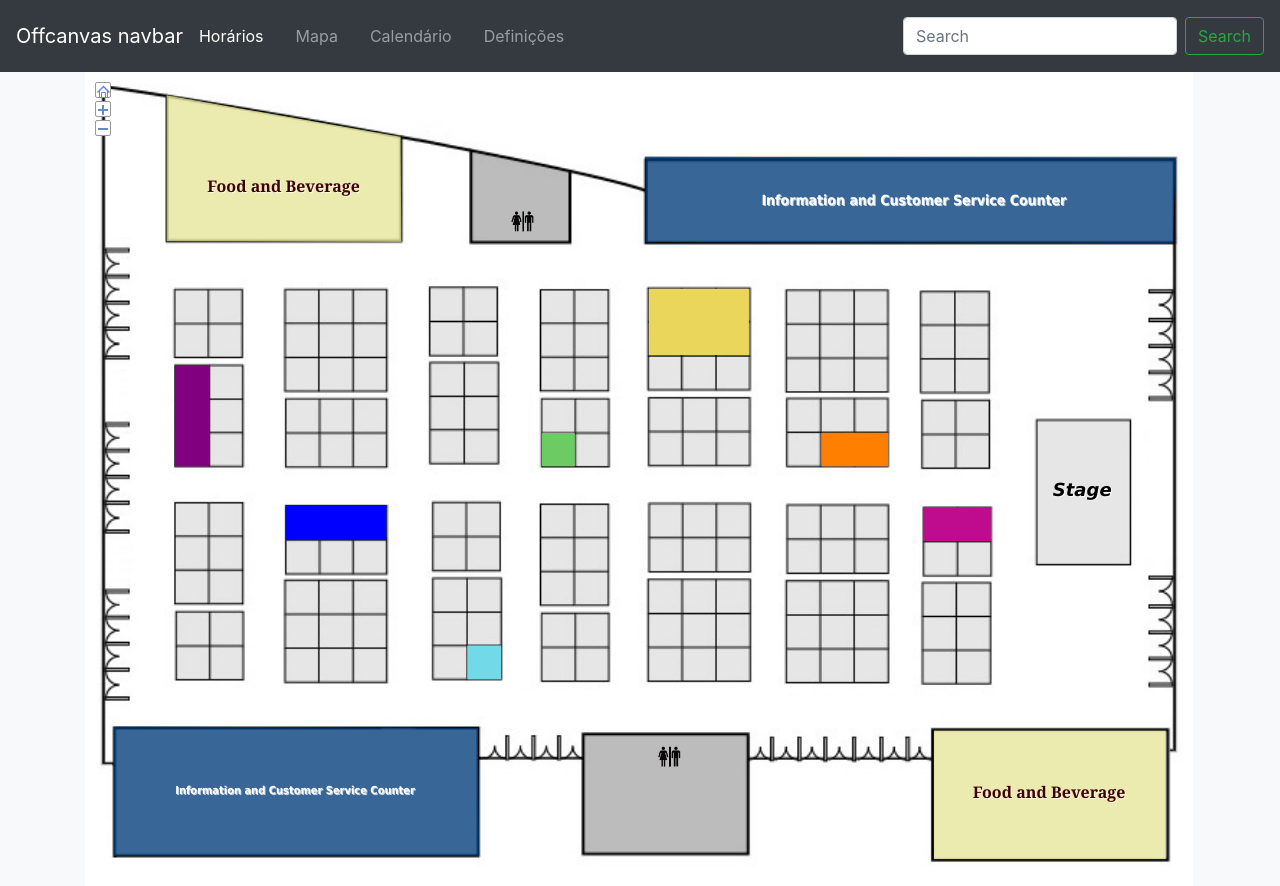
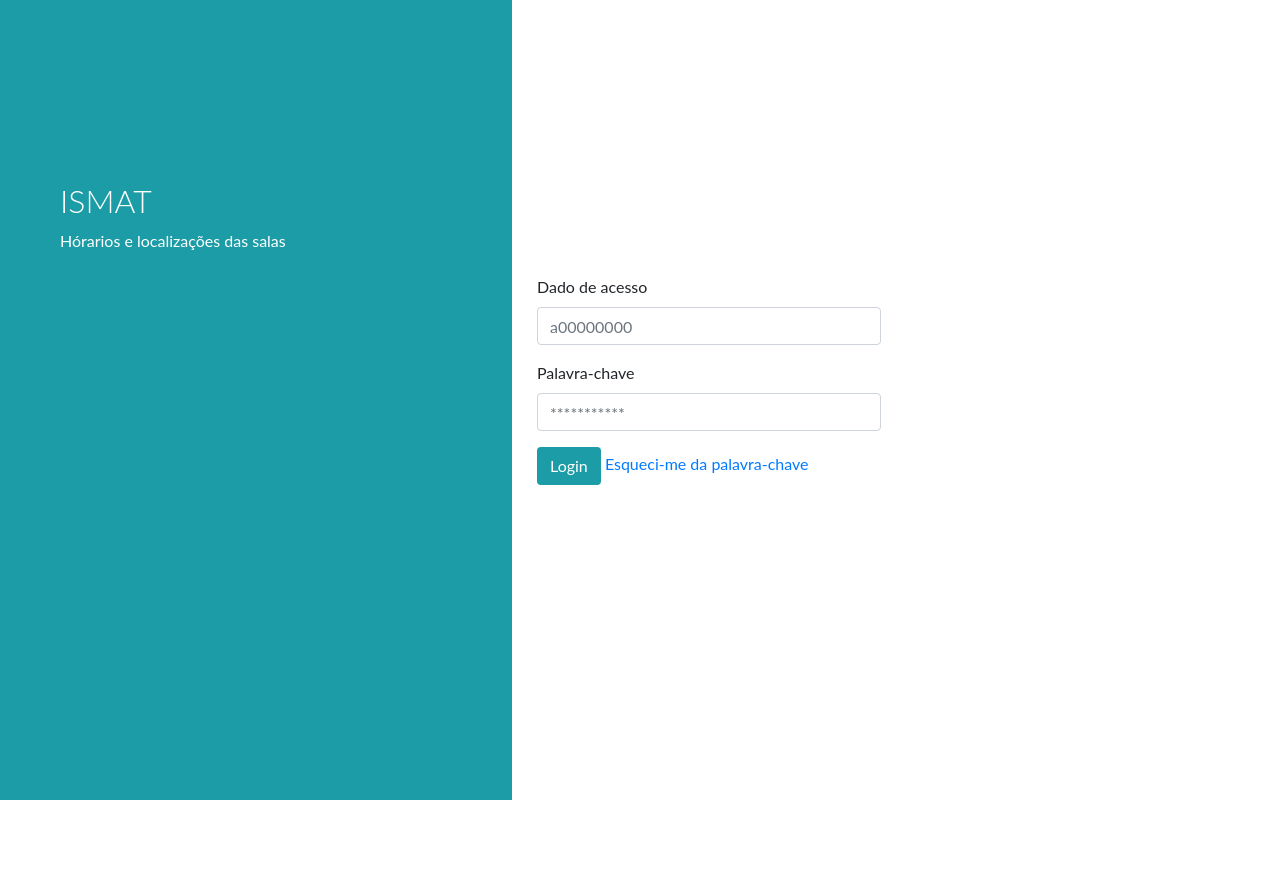
Before and after one commit to marciomdsilva/classroom-finder, a Flask app: page / in a window 1280 px wide. After the commit the page ends 800 px from the top, so only its background shows below. Run offline with Flask 2, Linux system fonts and the light colour scheme; parts of the project's set-up code (start-up, migrations or seed data) failed here and were passed over; some libraries are stand-ins or nearby versions.

Commit message:
Autenticação, mudança de templates e crição do formulario de login e recuperar, criar routas e templates dos cruds à parte, validar se o utilizador está autenticado no acesso às páginas

```diff
--- a/app.py
+++ b/app.py
@@ -11,6 +11,10 @@
 from resources.confirmation import Confirmation, ConfirmationByUser
 
 from routes.main import main
+from routes.administracao.cadeiras import admCadeiras
+from routes.administracao.utilizadores import admUtilizadores
+from routes.administracao.cursos import admCursos
+from routes.administracao.horarios import admHorarios
 
 app = Flask(__name__)
 app.config["SQLALCHEMY_DATABASE_URI"] = os.environ.get("DATABASE_URL")
@@ -109,6 +113,10 @@
 api.add_resource(ConfirmationByUser, "/confirmation/user/<int:user_id>")
 
 app.register_blueprint(main)
+app.register_blueprint(admUtilizadores)
+app.register_blueprint(admCadeiras)
+app.register_blueprint(admCursos)
+app.register_blueprint(admHorarios)
 
 if __name__ == "__main__":
     db.init_app(app)
--- a/routes/main.py
+++ b/routes/main.py
@@ -1,33 +1,104 @@
-from flask import Blueprint, render_template
+import os
+
+import requests
+from flask import Blueprint, render_template, redirect, request, json, session
 
 main = Blueprint('main', __name__, template_folder='templates')
 
-data = {
-    'page': 'horarios',
-    'access': 0,
-}
+@main.route('/')
+def login():
+    returnRedirect = confirmCredentials(1)
+    if returnRedirect != "":
+        return redirect(returnRedirect)
+    return render_template('login.html')
 
 
-@main.route('/')
+@main.route('/', methods=['POST'])
+def auth():
+    returnRedirect = confirmCredentials(1)
+    if returnRedirect != "":
+        return redirect(returnRedirect)
+
+    dataPost = {"username": request.form.get("dadoAcesso"),
+                "password": request.form.get("password")}
+    url = "http://127.0.0.1:5000//login?"
+    headers = {
+        'Content-Type': 'application/json'
+    }
+    payload = json.dumps(dataPost).replace('"', '\"');
+    r = requests.request("POST", url, headers=headers, data=payload)
+
+    if r.status_code == 200:
+        response = r.json()
+        session['access_token'] = response['access_token']
+        session['refresh_token'] = response['refresh_token']
+        session['access'] = "1";
+        return redirect("/horarios")
+    elif r.status_code == 401:
+        return render_template("/login.html", data="Dados incorretos.")
+    else:
+        return render_template("/login.html", data="Tente novamente.")
+
+@main.route('/recuperar')
+def recuperar():
+    returnRedirect = confirmCredentials(1)
+    if returnRedirect != "":
+        return redirect(returnRedirect)
+
+    return render_template('recuperar.html')
+
+
+@main.route('/recuperar', methods=['POST'])
+def recuperarSendEmail():
+    returnRedirect = confirmCredentials(1)
+    if returnRedirect != "":
+        return redirect(returnRedirect)
+
+    return render_template('login.html', data="Email enviado")
+
+
 @main.route('/horarios')
 def horariotab():
-    data['page'] = "horarios"
-    return render_template('index.html', data=data)
+    returnRedirect = confirmCredentials(0)
+    if returnRedirect != "":
+        return redirect(returnRedirect)
+
+    session['page'] = "horarios"
+    return render_template('index.html')
 
 
 @main.route('/mapa')
 def maptab():
-    data['page'] = "mapa"
-    return render_template('index.html', data=data)
+    session['page'] = "mapa"
+    return render_template('index.html')
 
 
 @main.route('/calendario')
 def calendarTab():
-    data['page'] = "calendario"
-    return render_template('index.html', data=data)
+    session['page'] = "calendario"
+    return render_template('index.html')
 
 
 @main.route('/definicoes')
-def settingsTab():
-    data['page'] = "definicoes"
-    return render_template('index.html', data=data)
+def definicoesTab():
+    session['page'] = "definicoes"
+    return render_template('index.html')
+
+@main.route('/logout')
+def logout():
+    if len(session.keys()) != 0:
+        session.clear()
+    return redirect("/")
+
+
+def confirmCredentials(notAutenticated=0):
+    # Encontra-se autenticado, validar se tem token associados para a pagina
+    if notAutenticated == 0:
+        if len(session.keys()) == 0 :
+            return "/"
+        elif session.get('page') == "" :
+            return "/horarios"
+    # Não se encontra autenticado == 1, validar se está numa zona não autenticada
+    elif len(session.keys()) != 0 and session.get('access_token') != "" and session.get('refresh_token') != "":
+        return "/horarios"
+    return "";
--- a/static/css/main.css
+++ b/static/css/main.css
@@ -1,7 +1,14 @@
 
+body{
+    overflow-y: hidden;
+}
 
 #imap5custom_54620779 > div > div > svg {
     float:left;
     margin-left:-1px;
     margin-right:-1px;
 }
+
+.bg-whiteblue{
+    background-color: #1b9ca6;
+}
--- /dev/null
+++ b/templates/administracao/utilizadores/listagem.html
@@ -0,0 +1,6 @@
+{% extends 'template.html' %}
+
+
+{% block content %}
+    <h2>Listagem de utilizadores</h2>
+{% endblock %}
--- /dev/null
+++ b/templates/login.html
@@ -0,0 +1,122 @@
+<!doctype html>
+<html lang="en">
+<head>
+    <link href="{{ url_for('static', filename='css/bootstrap/bootstrap.min.css') }}" rel="stylesheet">
+    <link href="{{ url_for('static', filename='css/main.css') }}" rel="stylesheet">
+    <script src="//maxcdn.bootstrapcdn.com/bootstrap/4.0.0/js/bootstrap.min.js"></script>
+    <title>ISMAT Localizações</title>
+
+    <style>
+        body {
+            font-family: "Lato", sans-serif;
+        }
+
+
+        .main-head {
+            height: 150px;
+            background: #FFF;
+
+        }
+
+        .sidenav {
+            height: 100%;
+            overflow-x: hidden;
+            padding-top: 20px;
+        }
+
+
+        .main {
+            padding: 0px 10px;
+        }
+
+        @media screen and (max-height: 450px) {
+            .sidenav {
+                padding-top: 15px;
+            }
+
+            .sidenav {
+                height: auto;
+            }
+        }
+
+        @media screen and (max-width: 450px) {
+            .login-form {
+                margin-top: 10%;
+            }
+
+            .register-form {
+                margin-top: 10%;
+            }
+
+            .sidenav {
+                height: auto;
+            }
+        }
+
+        @media screen and (min-width: 768px) {
+            .main {
+                margin-left: 40%;
+            }
+
+            .sidenav {
+                width: 40%;
+                position: fixed;
+                z-index: 1;
+                top: 0;
+                left: 0;
+            }
+
+            .login-form {
+                margin-top: 80%;
+            }
+
+            .register-form {
+                margin-top: 20%;
+            }
+        }
+
+        .login-main-text {
+            margin-top: 20%;
+            padding: 60px;
+            color: #fff;
+        }
+
+        .login-main-text h2 {
+            font-weight: 300;
+        }
+
+        .btn-black {
+            background-color: #000 !important;
+            color: #fff;
+        }
+
+    </style>
+</head>
+<body>
+<div class="sidenav bg-whiteblue">
+    <div class="login-main-text">
+        <h2>ISMAT</h2>
+        <p>Hórarios e localizações das salas</p>
+    </div>
+</div>
+<div class="main">
+    <div class="col-md-6 col-sm-12">
+        <div class="login-form">
+            <form action="/" method="post" >
+                <div class="form-group">
+                    <label for="dadoAcesso">Dado de acesso</label>
+                    <input type="text" class="form-control" name="dadoAcesso" id="dadoAcesso" required placeholder="a00000000">
+                </div>
+                <div class="form-group">
+                    <label for="password">Palavra-chave</label>
+                    <input type="password" class="form-control" name="password" id="password" required placeholder="***********">
+                </div>
+                <button type="submit" class="btn bg-whiteblue text-white ">Login</button>
+                <a href="/recuperar">Esqueci-me da palavra-chave</a>
+            </form>
+
+        </div>
+    </div>
+</div>
+</body>
+</html>
--- a/templates/template.html
+++ b/templates/template.html
@@ -6,8 +6,8 @@
     <meta name="description" content="">
     <meta name="author" content="Mark Otto, Jacob Thornton, and Bootstrap contributors">
     <meta name="generator" content="Jekyll v4.1.1">
-    <title>Offcanvas template · Bootstrap</title>
-
+    <title>ISMAT Localizações</title>
+    <link rel="shortcut icon" href="{{url_for('static', filename='favicon.ico')}}">
 
     <!-- Bootstrap core CSS -->
     <link href="{{ url_for('static', filename='css/bootstrap/bootstrap.min.css') }}" rel="stylesheet">
@@ -33,63 +33,61 @@
     <link href="{{ url_for('static', filename='css/offcanvas.css') }}" rel="stylesheet">
 </head>
 <body class="bg-light">
-<nav class="navbar navbar-expand-lg fixed-top navbar-dark bg-dark">
-    <a class="navbar-brand mr-auto mr-lg-0" href="#">Offcanvas navbar</a>
+<nav class="navbar navbar-expand-lg fixed-top navbar-dark bg-whiteblue" >
+    <a class="navbar-brand mr-auto mr-lg-0" href="#">ISMAT</a>
     <button class="navbar-toggler p-0 border-0" type="button" data-toggle="offcanvas">
         <span class="navbar-toggler-icon"></span>
     </button>
 
     <div class="navbar-collapse offcanvas-collapse" id="navbarsExampleDefault">
+
         <ul class="navbar-nav mr-auto">
-            {% if data.access==0 %}
-                <li {% if data.page=="horarios" %} class="nav-link active"
+            <li {% if session['page']=="horarios" %} class="nav-link active"
             {% else %} class="nav-link" {% endif %}>
                 <a class="nav-link" href="/horarios">Horários </a>
             </li>
-                <li {% if data.page=="mapa" %} class="nav-link active"
+            <li {% if session['page']=="mapa" %} class="nav-link active"
             {% else %} class="nav-link" {% endif %}>
                 <a class="nav-link" href="/mapa">Mapa</a>
             </li>
-                <li {% if data.page=="calendario" %} class="nav-link active"
+            <li {% if session['page']=="calendario" %} class="nav-link active"
             {% else %} class="nav-link" {% endif %}>
                 <a class="nav-link" href="/calendario">Calendário</a>
             </li>
-                <li {% if data.page=="definicoes" %} class="nav-link active"
+            <li {% if session['page']=="definicoes" %} class="nav-link active"
             {% else %} class="nav-link" {% endif %}>
                 <a class="nav-link" href="/definicoes">Definições</a>
             </li>
-            {% elif access==1 %}
-                <li  {% if data.page=="dashboard" %} class="nav-link active"
-                {% else %} class="nav-link" {% endif %}>
-                    <a class="nav-link" href="#">Dashboard</a>
+
+            {% if session['access']=="1" %}
+                <li
+                        {% if session['page']=="admUtilizadores" or session['page']=="admCursos" or session['page']=="admCadeiras" or session['page']=="admHorarios" %}
+                            class="nav-link  dropdown active"
+                        {% else %}
+                            class="nav-link  dropdown "
+                        {% endif %}>
+
+                    <a class="nav-link dropdown-toggle" href="#" id="dropdown01" data-toggle="dropdown"
+                       aria-haspopup="true" aria-expanded="true">Administração</a>
+                    <div class="dropdown-menu " aria-labelledby="dropdown01">
+                        <a class="dropdown-item" href="/admUtilizadores">Utilizadores</a>
+                        <a class="dropdown-item" href="/admCursos">Cursos</a>
+                        <a class="dropdown-item" href="/admCadeiras">Cadeiras</a>
+                        <a class="dropdown-item" href="/admHorarios">Horários</a>
+                    </div>
                 </li>
-                <li {% if data.page=="utilizadores" %} class="nav-link active"
-                {% else %} class="nav-link" {% endif %}>
-                    <a class="nav-link" href="/utilizadores">Utilizadores</a>
+
+            {% endif %}
+            <li  class="nav-link" >
+                <a class="nav-link" href="/logout">Terminar sessão </a>
             </li>
-                <li {% if data.page=="cursos" %} class="nav-link active"
-                {% else %} class="nav-link" {% endif %}>
-                    <a class="nav-link" href="/cursos">Cursos</a>
-                </li>
-                <li {% if data.page=="cadeiras" %} class="nav-link active"
-                {% else %} class="nav-link" {% endif %}>
-                    <a class="nav-link" href="/cadeiras">Cadeiras</a>
-                </li>
-                <li {% if data.page=="horarios" %} class="nav-link active"
-                {% else %} class="nav-link" {% endif %}>
-                    <a class="nav-link" href="/horarios">Horários</a>
-                </li>
-            {% endif %}
 
         </ul>
-        <form class="form-inline my-2 my-lg-0">
-            <input class="form-control mr-sm-2" type="text" placeholder="Search" aria-label="Search">
-            <button class="btn btn-outline-success my-2 my-sm-0" type="submit">Search</button>
-        </form>
     </div>
 </nav>
 
 <main role="main" class="container">
+{{session}}
     {% block content %}
     {% endblock %}
 </main>
```
Also changed, not shown: routes/administracao/cadeiras.py (added, +13 -0 lines), routes/administracao/cursos.py (added, +13 -0 lines), routes/administracao/horarios.py (added, +13 -0 lines), routes/administracao/utilizadores.py (added, +13 -0 lines), templates/administracao/cadeiras/listagem.html (added, +9 -0 lines), templates/administracao/cursos/listagem.html (added, +9 -0 lines), templates/administracao/horarios/listagem.html (added, +9 -0 lines), templates/recuperar.html (added, +118 -0 lines). Lines whose indentation alone changed are shown as unchanged.
